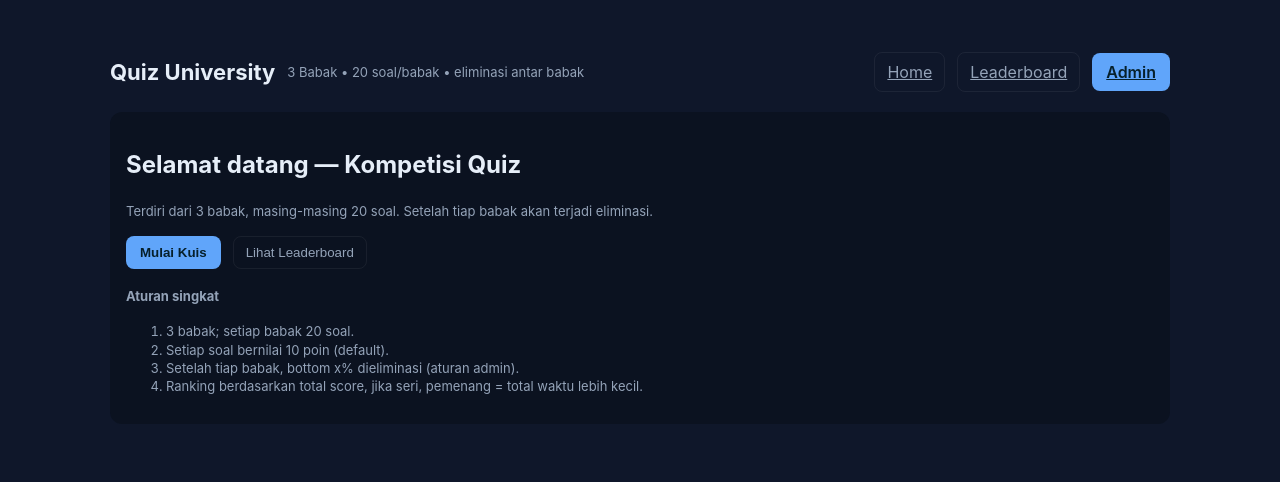
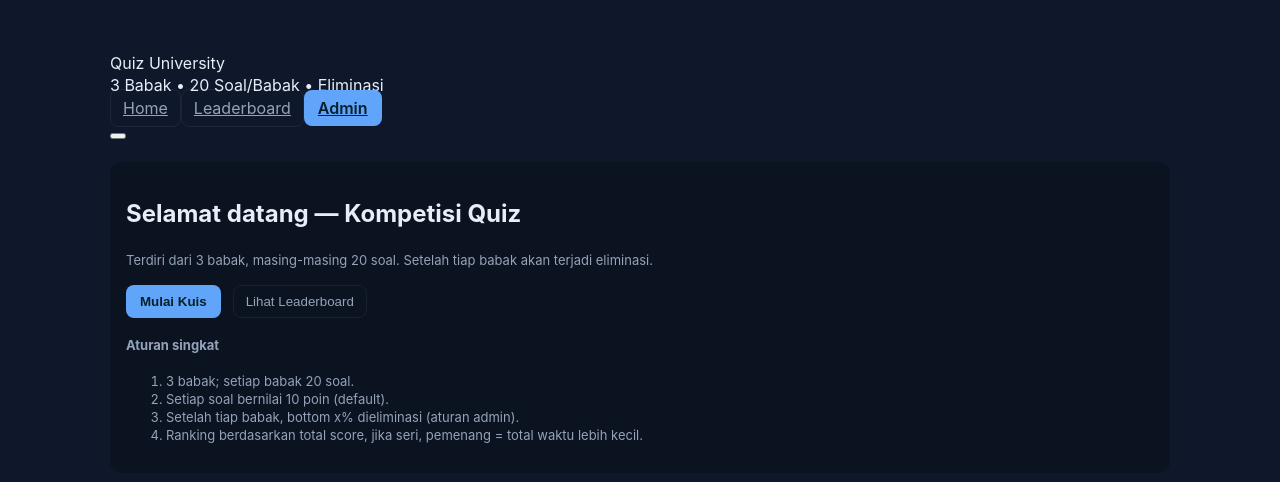
Before and after one commit to MuhamadRosif/Quiz-Phising-V2, a React (Vite) app: page / in a window 1280 px wide. Shown: the top 482 px of the page. Built offline with nearby package versions, Linux system fonts and the light colour scheme.

Commit message:
Update App.jsx

```diff
--- a/src/App.jsx
+++ b/src/App.jsx
@@ -9,43 +9,53 @@ import LoadingScreen from "./components/LoadingScreen";
 
 export default function App() {
   const [loading, setLoading] = useState(true);
+  const [open, setOpen] = useState(false); // mobile menu
 
   useEffect(() => {
-    // delay 1.5 detik sebelum masuk aplikasi
-    const timer = setTimeout(() => setLoading(false), 1500);
-    return () => clearTimeout(timer);
+    const t = setTimeout(() => setLoading(false), 1500);
+    return () => clearTimeout(t);
   }, []);
 
   return (
     <>
-      {/* LOADING SCREEN */}
       {loading && <LoadingScreen />}
 
-      {/* MAIN APP */}
       {!loading && (
         <div className="app-container">
-          <header className="header">
-            <div className="logo" style={{ alignItems: "center" }}>
-              <div style={{ fontSize: 22, fontWeight: 700 }}>
-                Quiz University
-              </div>
-              <div className="small">
-                3 Babak • 20 soal/babak • eliminasi antar babak
-              </div>
+
+          {/* HEADER RESPONSIVE */}
+          <header className="header-responsive">
+
+            {/* LEFT TITLE */}
+            <div className="header-title">
+              <div className="title-main">Quiz University</div>
+              <div className="title-sub">3 Babak • 20 Soal/Babak • Eliminasi</div>
             </div>
 
-            <nav className="row">
-              <Link to="/" className="btn-ghost">
-                Home
-              </Link>
-              <Link to="/leaderboard" className="btn-ghost">
-                Leaderboard
-              </Link>
-              <Link to="/admin" className="btn">
-                Admin
-              </Link>
+            {/* DESKTOP NAV */}
+            <nav className="nav-desktop">
+              <Link to="/" className="btn-ghost">Home</Link>
+              <Link to="/leaderboard" className="btn-ghost">Leaderboard</Link>
+              <Link to="/admin" className="btn">Admin</Link>
             </nav>
+
+            {/* MOBILE BUTTON */}
+            <button className="hamburger" onClick={() => setOpen(!open)}>
+              <div className={open ? "bar rotate1" : "bar"}></div>
+              <div className={open ? "bar hide" : "bar"}></div>
+              <div className={open ? "bar rotate2" : "bar"}></div>
+            </button>
+
           </header>
+
+          {/* MOBILE NAV DROPDOWN */}
+          {open && (
+            <nav className="nav-mobile">
+              <Link to="/" className="nav-item" onClick={() => setOpen(false)}>Home</Link>
+              <Link to="/leaderboard" className="nav-item" onClick={() => setOpen(false)}>Leaderboard</Link>
+              <Link to="/admin" className="nav-item" onClick={() => setOpen(false)}>Admin</Link>
+            </nav>
+          )}
 
           <main style={{ marginTop: 20 }}>
             <Routes>
```
